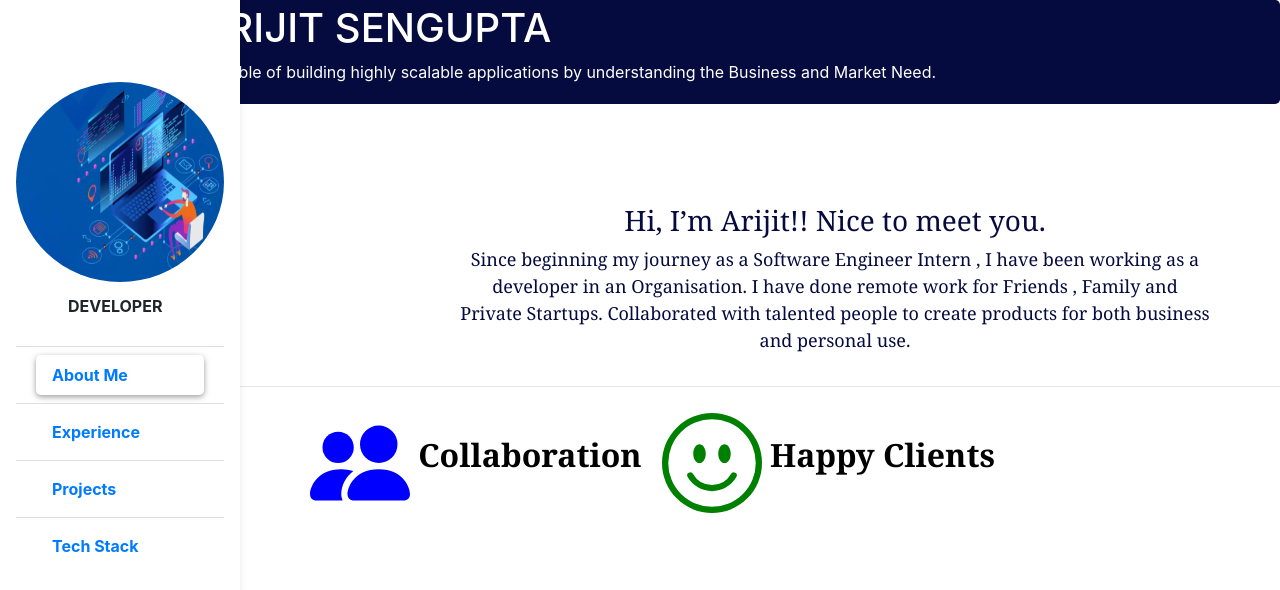
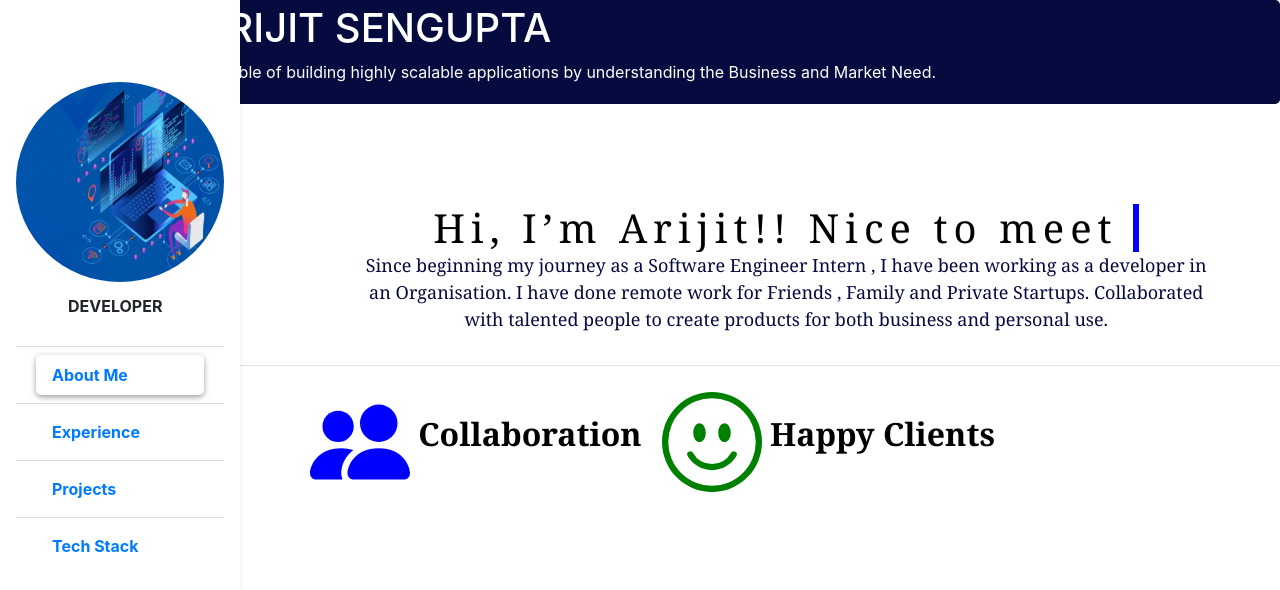
Before and after one commit to arijit1/portfolio, a React (Create React App) app: page /about-me in a window 1280 px wide. Shown: the top 590 px of the page. Built offline with nearby package versions, Linux system fonts and the light colour scheme.

Commit message:
styling , enhancment

```diff
--- a/src/home/aboutme.js
+++ b/src/home/aboutme.js
@@ -7,19 +7,17 @@ I have been working as a developer in an Organisation.
 I have done remote work for Friends , Family and Private Startups.
 Collaborated with talented people to create products for both business and personal use.
 `
-
+const greetingText =   `Hi, I’m Arijit!! Nice to meet you...`;
 export const AboutMe = () => {
     return (
         <>
             <Home />
             <div className="container aboutMe">
                 <div className="row ">
-                    <div className="col-sm-4">
+                    <div className="col-sm-3">
                     </div>
-                    <div className="col-sm-8">
-                        <h3>
-                            Hi, I’m Arijit!! Nice to meet you.
-                        </h3>
+                    <div className="col-sm-9">
+                        <h1 className="greetText">{greetingText}</h1>
                         <p>{aboutMe}</p>
                     </div>
                 </div>
@@ -40,7 +38,7 @@ export const AboutMe = () => {
                         <div className="footer">
                             <svg xmlns="http://www.w3.org/2000/svg" width="100px" height="100px" fill="blue" class="bi bi-people-fill" viewBox="0 0 16 16">
                                 <path d="M7 14s-1 0-1-1 1-4 5-4 5 3 5 4-1 1-1 1H7zm4-6a3 3 0 1 0 0-6 3 3 0 0 0 0 6z" />
-                                <path fill-rule="evenodd" d="M5.216 14A2.238 2.238 0 0 1 5 13c0-1.355.68-2.75 1.936-3.72A6.325 6.325 0 0 0 5 9c-4 0-5 3-5 4s1 1 1 1h4.216z" />
+                                <path fill="evenodd" d="M5.216 14A2.238 2.238 0 0 1 5 13c0-1.355.68-2.75 1.936-3.72A6.325 6.325 0 0 0 5 9c-4 0-5 3-5 4s1 1 1 1h4.216z" />
                                 <path d="M4.5 8a2.5 2.5 0 1 0 0-5 2.5 2.5 0 0 0 0 5z" />
                             </svg>
                             <span className="footer-text"> Collaboration</span>
--- a/src/home/education.js
+++ b/src/home/education.js
@@ -63,7 +63,7 @@ export function Education() {
                                     <path d="M14 0H2a2 2 0 0 0-2 2v12a2 2 0 0 0 2 2h12a2 2 0 0 0 2-2V2a2 2 0 0 0-2-2zM1 3.857C1 3.384 1.448 3 2 3h12c.552 0 1 .384 1 .857v10.286c0 .473-.448.857-1 .857H2c-.552 0-1-.384-1-.857V3.857z" />
                                     <path d="M6.5 7a1 1 0 1 0 0-2 1 1 0 0 0 0 2zm3 0a1 1 0 1 0 0-2 1 1 0 0 0 0 2zm3 0a1 1 0 1 0 0-2 1 1 0 0 0 0 2zm-9 3a1 1 0 1 0 0-2 1 1 0 0 0 0 2zm3 0a1 1 0 1 0 0-2 1 1 0 0 0 0 2zm3 0a1 1 0 1 0 0-2 1 1 0 0 0 0 2zm3 0a1 1 0 1 0 0-2 1 1 0 0 0 0 2zm-9 3a1 1 0 1 0 0-2 1 1 0 0 0 0 2zm3 0a1 1 0 1 0 0-2 1 1 0 0 0 0 2zm3 0a1 1 0 1 0 0-2 1 1 0 0 0 0 2z" />
                                 </svg> March-2018 - May-2018</p>
-                                <p claclassNamess="card-text">
+                                <p claclassNames="card-text">
                                     <ul>
                                         <li>Hands on training on how to deal with unstructured and structured data.</li>
                                         <li>Implemented  HADOOP,HDFS,MAPREDUCE concepts.</li>
@@ -80,7 +80,7 @@ export function Education() {
                                     <path d="M14 0H2a2 2 0 0 0-2 2v12a2 2 0 0 0 2 2h12a2 2 0 0 0 2-2V2a2 2 0 0 0-2-2zM1 3.857C1 3.384 1.448 3 2 3h12c.552 0 1 .384 1 .857v10.286c0 .473-.448.857-1 .857H2c-.552 0-1-.384-1-.857V3.857z" />
                                     <path d="M6.5 7a1 1 0 1 0 0-2 1 1 0 0 0 0 2zm3 0a1 1 0 1 0 0-2 1 1 0 0 0 0 2zm3 0a1 1 0 1 0 0-2 1 1 0 0 0 0 2zm-9 3a1 1 0 1 0 0-2 1 1 0 0 0 0 2zm3 0a1 1 0 1 0 0-2 1 1 0 0 0 0 2zm3 0a1 1 0 1 0 0-2 1 1 0 0 0 0 2zm3 0a1 1 0 1 0 0-2 1 1 0 0 0 0 2zm-9 3a1 1 0 1 0 0-2 1 1 0 0 0 0 2zm3 0a1 1 0 1 0 0-2 1 1 0 0 0 0 2zm3 0a1 1 0 1 0 0-2 1 1 0 0 0 0 2z" />
                                 </svg> December-2017 - January-2018</p>
-                                <p claclassNamess="card-text">
+                                <p claclassNames="card-text">
                                     <ul>
                                         <li>Worked on 8051MC and Arduino UNO And did Practical Implementation.</li>
                                     </ul></p>
--- a/src/home/home.css
+++ b/src/home/home.css
@@ -5,23 +5,24 @@
   margin-left: 180px;
 }
 
-.card{
+.card {
   width: 18rem;
   margin: 5px;
 }
 
 
-.projects > .row {
+.projects>.row {
   border: 2px solid rgb(3, 24, 80);
 }
 
-.projects >.card{
+.projects>.card {
   background-color: rgb(5, 11, 63);
   color: white;
   height: 10rem;
 }
+
 @media (min-width: 991.98px) {
-    .projects >.card{
+  .projects>.card {
     background-color: rgb(5, 11, 63);
     position: relative;
     animation-name: project;
@@ -30,38 +31,49 @@
     animation-direction: alternate;
     color: white;
   }
-      .projects > .row {
+
+  .projects>.row {
     border: 2px solid rgb(3, 24, 80);
     margin-left: 180px;
     margin-top: 10px;
   }
 }
+
 @keyframes project {
-    0%   {left:2000px; top:0px;}
-    100%  {left:0px; top:0px;}
+  0% {
+    left: 2000px;
+    top: 0px;
   }
 
-  .aboutMe{
+  100% {
+    left: 0px;
+    top: 0px;
+  }
+}
+
+.aboutMe {
   margin-top: 100px;
   padding: 0;
-      text-align:center;
+  text-align: center;
   font-size: large;
   font-family: Georgia, 'Times New Roman', Times, serif;
-      color: rgb(5, 11, 63);;
+  color: rgb(5, 11, 63);
+  ;
 }
 
-  .Education-page >  .card{
+.Education-page>.card {
   border: 1px solid rgba(255, 166, 0, 0.767);
   width: 50rem;
   margin: 10px;
   font-family: Georgia, 'Times New Roman', Times, serif;
 }
-  .footer{
+
+.footer {
   padding: 10px;
   float: right;
 }
 
- .footer-text{
+.footer-text {
   color: black;
   font-size: 2rem;
   font-family: Georgia, 'Times New Roman', Times, serif;
@@ -76,19 +88,51 @@
   text-align: center;
 
 }
-.techstack-icons > .fab{
+
+.techstack-icons>.fab {
   margin: 50px;
 }
-.techstack-icons>i :hover{
+
+.techstack-icons>i :hover {
   font-size: 90px;
 }
 
-.techstack>ul{
+.techstack>ul {
   text-align: justify;
 }
 
-.techstack{
+.techstack {
   margin-top: 5rem;
   border-radius: 5px;
   box-shadow: 0 2px 5px 0 rgba(0, 0, 0, 0.288), 0 2px 10px 0 rgb(0 0 0 / 12%);
 }
+
+ .greetText {
+  color: black;
+  overflow: hidden;
+  border-right: .15em solid blue;
+  white-space: nowrap;
+  margin: 0 auto;
+  letter-spacing: .15em;
+  animation: typing 6.5s steps(30, end),
+    blinking-text .5s step-end infinite;
+    }
+
+@keyframes typing {
+  from {
+    width: 0;
+  }
+  to {
+    width: 100%
+  }
+}
+
+@keyframes blinking-text {
+  from ,
+  to {
+    border-color: transparent;
+  }
+  50%{
+    border-color: blue;
+  }
+}
--- a/src/home/navbar.js
+++ b/src/home/navbar.js
@@ -40,7 +40,7 @@ function Navbar() {
             </nav>
 
           <Routes>
-              <Route exact path="/" element={<AboutMe />} />
+              <Route path="/portfolio/" element={<AboutMe />} />
               <Route path="/projects" element={<Skills />} />
               <Route path="/about-me" element={<AboutMe />} />
               <Route path="/experience" element={<Education/>}/>
--- a/src/home/techStack.js
+++ b/src/home/techStack.js
@@ -1,5 +1,4 @@
 import './home.css';
-import  {GoMarkGithub}  from 'react-icons/go';
 import {   FaNodeJs ,FaPython , FaHtml5 ,FaJs,FaReact ,FaCss3Alt, FaCode ,FaCodeBranch} from "react-icons/fa";
 
 
```
Also changed, not shown: 8 other files (tests, documents, lock files or other folders). Lines whose indentation alone changed are shown as unchanged.
